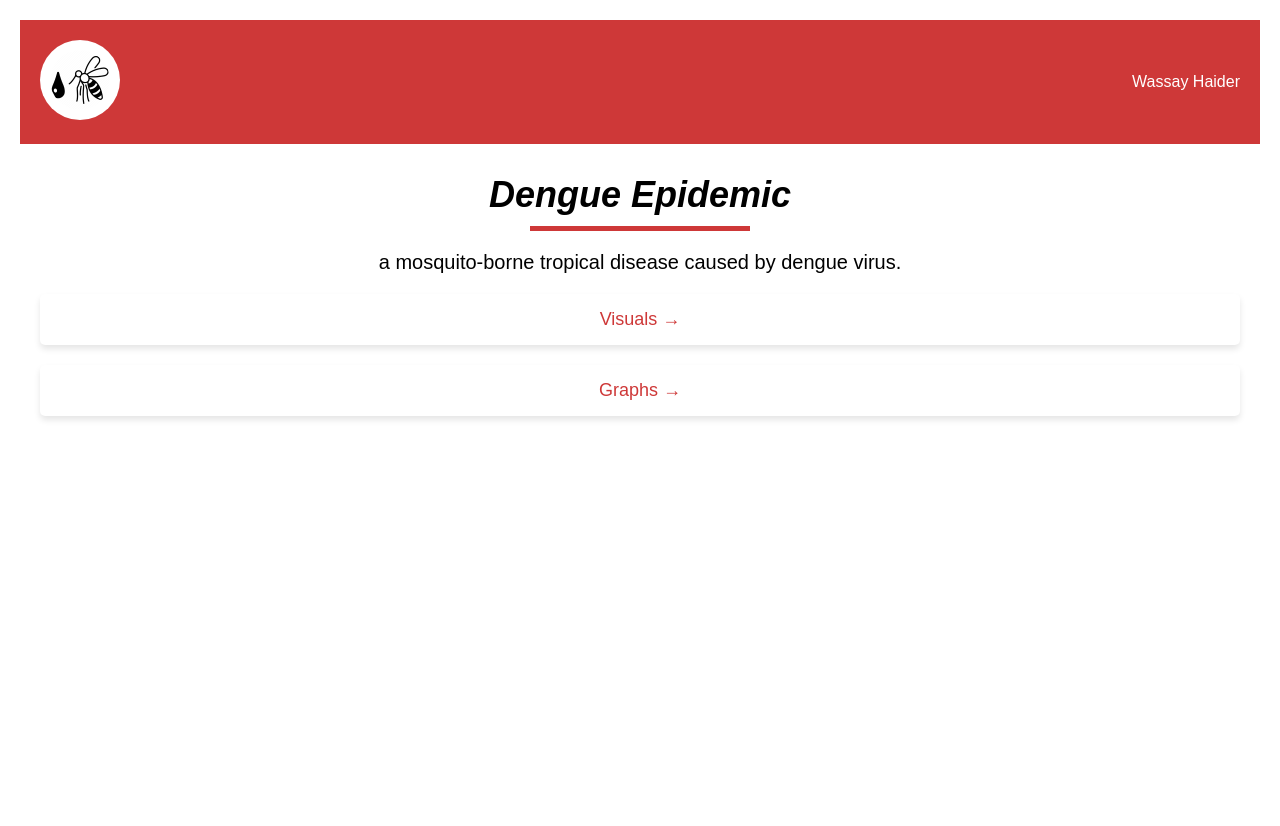
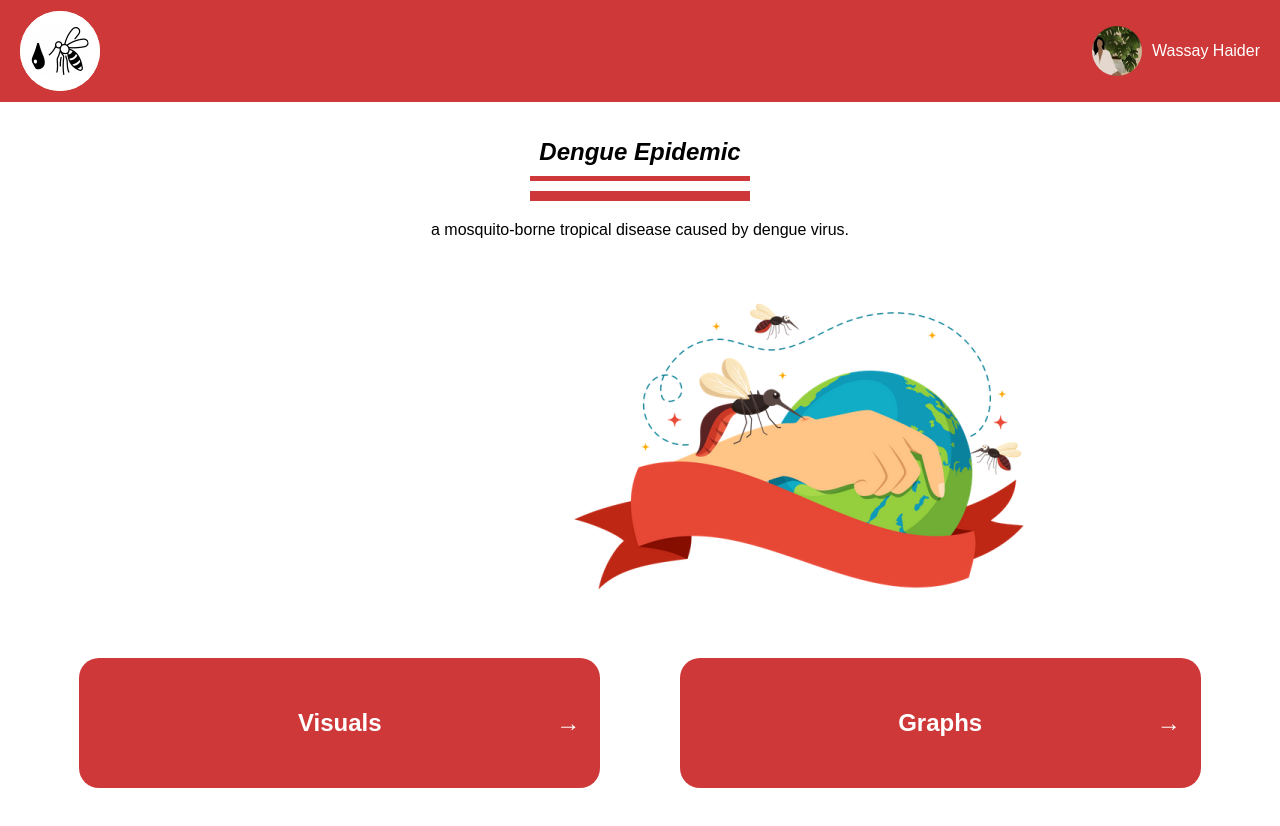
Before and after one commit to malikwassay/Final-Year-Project-Front-End, a React (Create React App) app: page /dengue-info in a window 1280 px wide. Shown: the top 826 px of the page. Built offline with nearby package versions, Linux system fonts and the light colour scheme.

Commit message:
Add files via upload

```diff
--- a/src/DengueEpidemicPage.css
+++ b/src/DengueEpidemicPage.css
@@ -145,9 +145,7 @@
   }
 
   @media (min-width: 1024px) {
-    .dengue-epidemic-page {
-      max-width: 1440px;
-    }
+
 
     header {
       padding: 20px;
--- a/src/DengueInfoPage.css
+++ b/src/DengueInfoPage.css
@@ -1,57 +1,130 @@
-.dengue-info-page {
+body {
+  margin: 0;
   font-family: 'Poppins', sans-serif;
-    text-align: center;
-    background-color: #ffffff;
-    color: white;
-    padding: 20px;
-    min-height: 100vh; /* Ensures the page takes full height */
 }
 
-  .header {
-    background-color: #CE3838;
+.container {
+  height: 768px;
+  background: #FFFFFF;
+  position: relative;
+}
 
+header {
+  width: 100%;
+  height: 102px;
+  background: #CE3838;
+  display: flex;
+  justify-content: space-between;
+  align-items: center;
+  padding: 0 20px;
+  box-sizing: border-box;
+}
+
+.logo {
+  width: 80px;
+  height: 80px;
+  background: #FFFFFF;
+  border-radius: 50%;
+  display: flex;
+  justify-content: center;
+  align-items: center;
 }
 
 .logo img {
   width: 60px;
   height: 60px;
+}
+
+.user-info {
+  display: flex;
+  align-items: center;
+}
+
+.user-avatar {
+  width: 50px;
+  height: 50px;
   border-radius: 50%;
+  overflow: hidden;
+  margin-right: 10px;
+}
+
+.user-avatar img {
+  width: 100%;
+  height: 100%;
+  object-fit: cover;
+}
+
+.user-name {
+  color: #FFFFFF;
+  font-weight: 500;
+  font-size: 16px;
+}
+
+main {
+  padding: 20px;
+  text-align: center;
 }
 
 h1 {
-    color: black;
-    font-size: 36px;
-    margin: 10px 0;
+  font-style: italic;
+  font-weight: 800;
+  font-size: 24px;
+  color: #000000;
+  margin-bottom: 10px;
 }
 
-  .author {
-    font-size: 16px;
+.underline {
+  width: 220px;
+  height: 10px;
+  background: #CE3838;
+  margin: 0 auto;
 }
 
 .description {
-    font-size: 20px;
-    margin: 20px 0;
-    color: black;
+  font-weight: 500;
+  font-size: 16px;
+  color: #000000;
+  margin-top: 20px;
 }
 
-  .button-container {
-    display: flex;
-    flex-direction: column;
-    gap: 20px; /* Spacing between buttons */
+.illustration {
+  margin: 40px 0;
+  padding-left: 500px;
+
 }
 
-  .button {
-    background-color: #FFFFFF;
-    color: #CE3838;
-    border: none;
-    border-radius: 5px;
-    padding: 15px 30px;
-    font-size: 18px;
-    cursor: pointer;
-    box-shadow: 0px 4px 6px rgba(0, 0, 0, 0.1);
-    transition: background-color 0.3s;
+.illustration img {
+  width: 480px;
+  height: 335px;
 }
 
-  .button:hover {
-    background-color: #f0f0f0; /* Slightly darker on hover */
+.buttons {
+  display: flex;
+    justify-content: space-evenly;
+    gap: 20px;
+    align-content: stretch;
+    align-items: center;
+    flex-direction: row;
 }
+
+.btn {
+  width: 521px;
+  height: 130px;
+  background: #CE3838;
+  border-radius: 20px;
+  border: none;
+  color: #FFFFFF;
+  font-weight: 600;
+  font-size: 24px;
+  cursor: pointer;
+  display: flex;
+  justify-content: center;
+  align-items: center;
+  position: relative;
+}
+
+.arrow {
+  position: absolute;
+  right: 20px;
+  font-size: 24px;
+}
--- a/src/DengueInfoPage.js
+++ b/src/DengueInfoPage.js
@@ -3,26 +3,41 @@ import './DengueInfoPage.css';
 
 const DengueInfoPage = () => {
   return (
-    <div className="dengue-info-page">
-      <header className="header">
+    <div className="container">
+      <header>
         <div className="logo">
-          <img src="/images/mosquito-icon.png" alt="Mosquito icon" />
+        <img src="/images/mosquito-icon.png" alt="Mosquito icon" />
+        </div>
+        <div className="user-info">
+          <div className="user-avatar">
+          <img src="/images/user.png" alt="Mosquito icon" />
+          </div>
+          <span className="user-name">Wassay Haider</span>
+        </div>
+      </header>
+
+      <main>
+        <h1>Dengue Epidemic</h1>
+        <div className="underline"></div>
+        <p className="description">a mosquito-borne tropical disease caused by dengue virus.</p>
+
+        <div className="illustration">
+        <img src="/images/dengue-illustration.png" alt="Dengue illustration" />
         </div>
 
-        <div className="author">
-          <p>Wassay Haider</p>
-        </div>
-      </header>
-      <main className="content">
-      <h1>Dengue Epidemic</h1>
-        <p className="description">a mosquito-borne tropical disease caused by dengue virus.</p>
-        <div className="button-container">
-          <button className="button visuals-button">Visuals →</button>
-          <button className="button graphs-button">Graphs →</button>
+        <div className="buttons">
+          <button className="btn visuals">
+            Visuals
+            <span className="arrow">→</span>
+          </button>
+          <button className="btn graphs">
+            Graphs
+            <span className="arrow">→</span>
+          </button>
         </div>
       </main>
     </div>
   );
-};
+}
 
 export default DengueInfoPage;
```
Also changed, not shown: public/images/User.png (added). Lines whose indentation alone changed are shown as unchanged.
